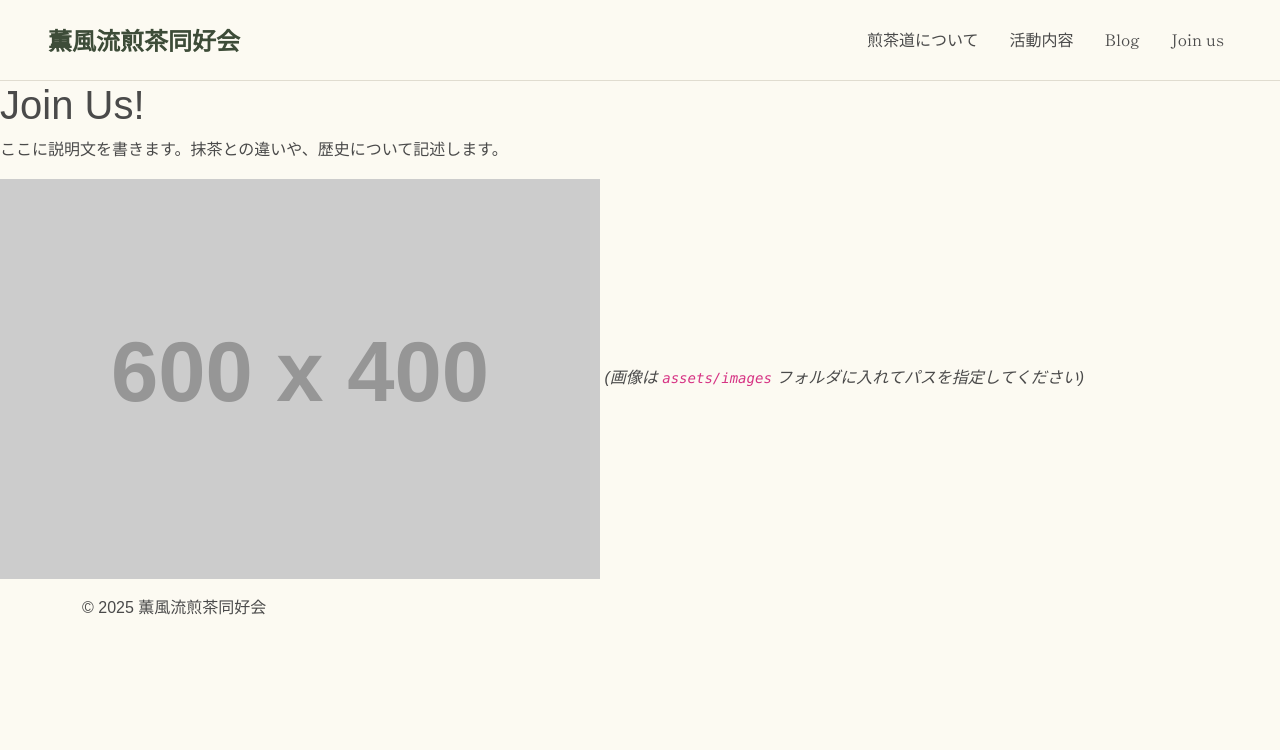
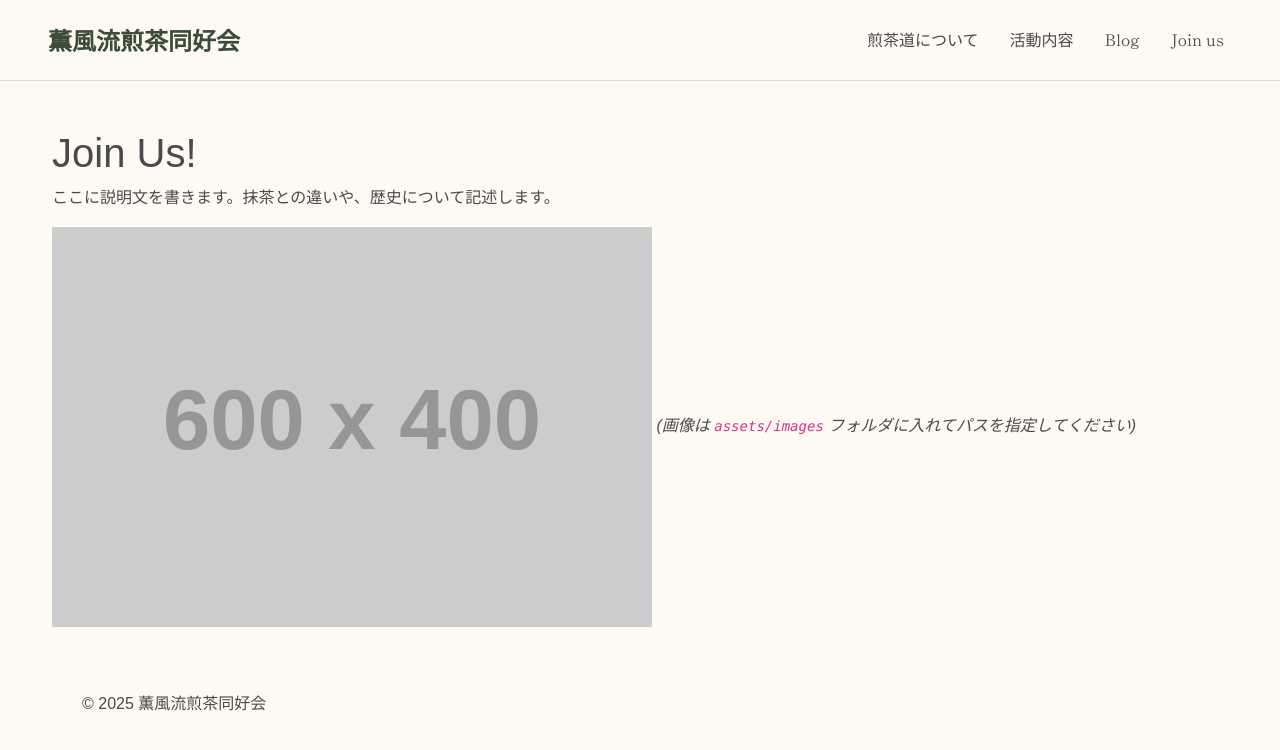
Before and after one commit to citrusml/sencha_ut, a Jekyll site: the page built from join.md, in a window 1280 px wide. Shown: the top 750 px of the page. Built offline with Jekyll 4.4.1, drawn with Linux system fonts in a browser that asks for light colours; some web fonts are replaced.

Commit message:
citrusml:ver1.2_last2

```diff
--- a/_layouts/page.html
+++ b/_layouts/page.html
@@ -2,10 +2,10 @@
 layout: default
 ---
 
-<div class="container my-5" style="max-width: 900px;">
+<div class="container my-5" style="max-width: 1200px;">
 
   <div class="row justify-content-center">
-    <div class="col-lg-10">
+    <div class="col-lg-12">
       {{ content }}
     </div>
   </div>
```
Also changed, not shown: _posts/2025-12-07-hoge.md (+2 -1 lines), join.md (+1 -1 lines).
